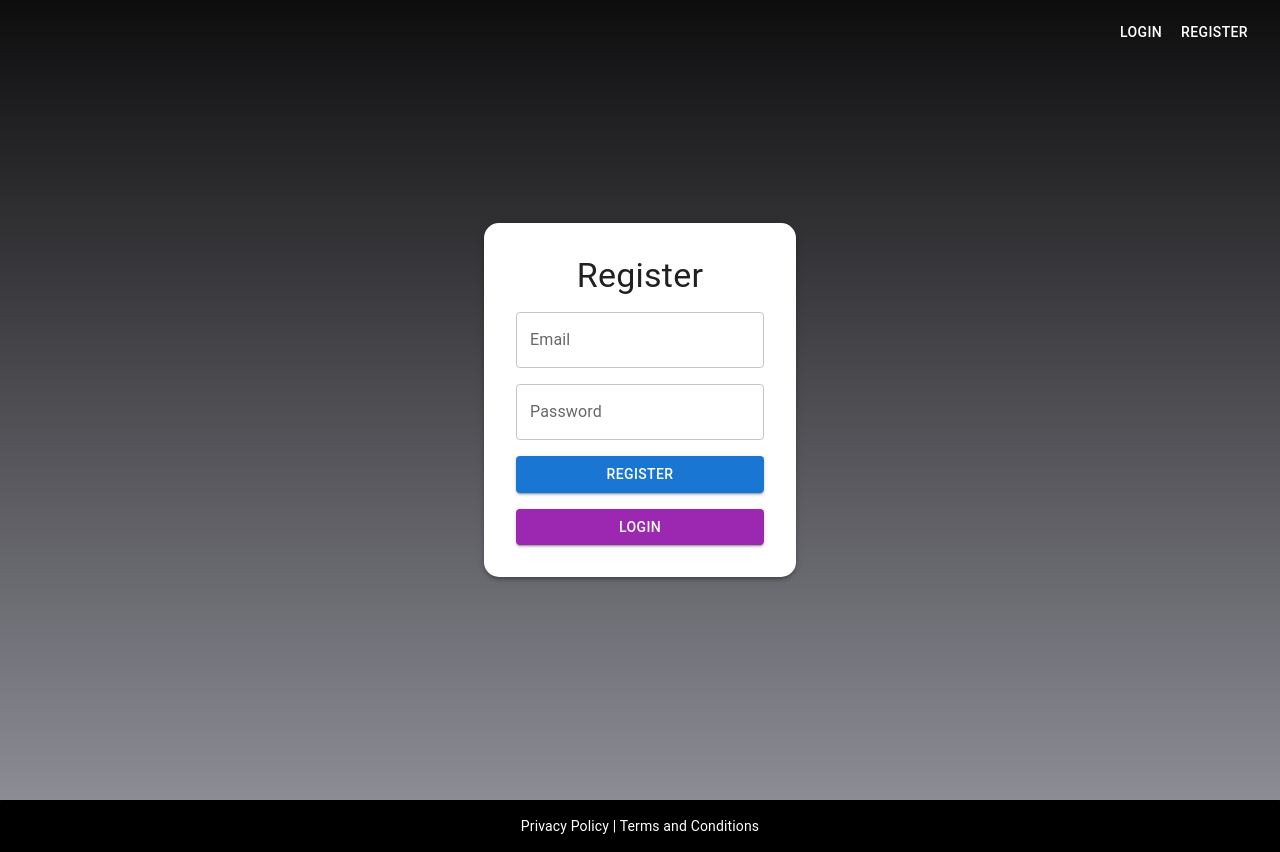
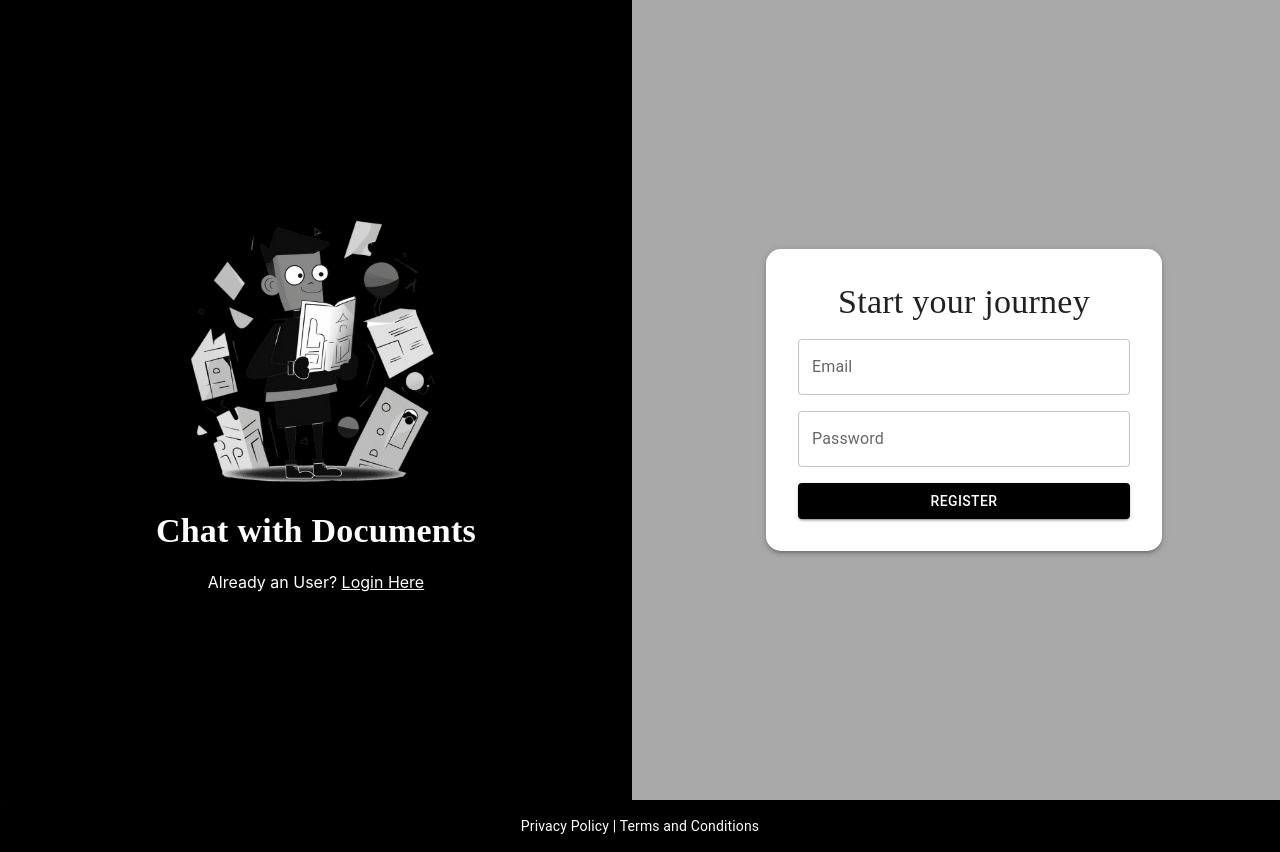
Before and after one commit to kaivan-s/pdf-chat, a React (Create React App) app: page /register in a window 1280 px wide. Built offline with nearby package versions, Linux system fonts and the light colour scheme; no server answers.

Commit message:
Updating Home Page

```diff
--- a/src/App.js
+++ b/src/App.js
@@ -2,61 +2,117 @@ import React, { useState, useEffect } from 'react';
 import { auth } from "./Firebase/firebase";
 import Login from "./Authentication/login";
 import Register from "./Authentication/register";
-import Home from "./Main/Home"
-import { BrowserRouter as Router, Route, Routes } from "react-router-dom";
+import Home from "./Main/Home";
+import { BrowserRouter as Router, Route, Routes, Link, useLocation } from "react-router-dom";
 import CircularProgress from "@mui/material/CircularProgress";
 import Box from "@mui/material/Box";
-import Header from "./Header/header"
-import Footer from "./Footer/footer"
+import Grid from "@mui/material/Grid";
+import Typography from "@mui/material/Typography";
+import Header from "./Header/header";
+import Footer from "./Footer/footer";
 import ChatPage from './Chat/ChatPage';
+import DocumentChat from './Images/DocumentChat.png'
+import ResendVerification from './Authentication/ResentVerification';
 
 function App() {
-
-  const [user, setUser] = useState(null)
+  const [user, setUser] = useState(null);
   const [loading, setLoading] = useState(true);
 
   useEffect(() => {
-    const unsubscribe = auth.onAuthStateChanged((user) =>{
-      setUser(user)
+    const unsubscribe = auth.onAuthStateChanged((user) => {
+      setUser(user);
       setLoading(false);
     });
     return () => unsubscribe();
   }, []);
 
-  if(loading) { return (
-    <Box sx={{ display: "flex", justifyContent: "center", alignItems: "center", height: "100vh",}} >
+  if (loading) {
+    return (
+      <Box sx={{ display: 'flex', justifyContent: 'center', alignItems: 'center', height: '100vh' }}>
         <CircularProgress />
       </Box>
-  );}
+    );
+  }
 
   return (
     <Router>
       <Header user={user} />
       <Box
-        sx={{
-          display: 'flex',
-          flexDirection: 'column',
-          height: '100vh'
+        sx={{ display: 'flex', flexDirection: 'column', height: '100vh',
         }}
       >
+        <Grid container spacing={2} sx={{ flexGrow: 1 }}>
+          {!user || !user.emailVerified ? (
+            <>
+              <Grid item xs={12} md={6} sx={{ backgroundColor: 'black' }}>
+                <LeftColumn />
+              </Grid>
+              <Grid item xs={12} md={6} sx={{ backgroundColor: "darkgray" }}>
                 <Routes>
-          {!user ? (
-            <>
                   <Route path="/register" element={<Register />} />
                   <Route path="/login" element={<Login setUser={setUser} />} />
+                  <Route path="/resend-verification" element={<ResendVerification />} />
                   <Route index element={<Login setUser={setUser} />} />
+                </Routes>
+              </Grid>
             </>
           ) : (
             <>
+              <Grid item xs={12}>
+                <Routes>
                   <Route path="/chat/:fileName" element={<ChatPage />} />
                   <Route path="/" element={<Home />} />
+                </Routes>
+              </Grid>
             </>
           )}
-        </Routes>
+        </Grid>
         <Footer />
       </Box>
     </Router>
   );
 }
 
+function LeftColumn() {
+  const location = useLocation();
+
+  let title;
+  let message;
+  let linkText;
+  let linkPath;
+
+  if (location.pathname === '/register') {
+    title = 'Already an User? ';
+    message = 'Login Here';
+    linkText = 'Login';
+    linkPath = '/login';
+  } else {
+    title = 'New User? ';
+    message = 'Register Here';
+    linkText = 'Register';
+    linkPath = '/register';
+  }
+
+  return (
+    <Box
+      sx={{
+        display: 'flex',
+        flexDirection: 'column',
+        justifyContent: 'center',
+        alignItems: 'center',
+        height: '100%',
+      }}
+    >
+      <img src={DocumentChat} alt="Document Chat" style={{ maxWidth: '50%', maxHeight: '50%', marginBottom: 2 }} /> {/* Display the image */}
+      <Typography variant="h4" sx={{ color: 'white', fontFamily:'TimesNewRoman', fontWeight:'bold' }}> Chat with Documents </Typography>
+      <br></br>
+      <Typography variant="subtitle" align="center" sx={{ color: 'white', marginBottom: 2 }}>
+        {title}
+          <Link to={linkPath} style={{ textDecoration: 'none' }}>
+            <Typography variant="subtitle" align="center" sx={{ color: 'white', textDecoration: 'underline' }}> {message} </Typography>
+          </Link>
+      </Typography>
+    </Box>
+  );
+}
 export default App;
--- /dev/null
+++ b/src/Authentication/ResentVerification.js
@@ -0,0 +1,58 @@
+import React, { useState } from 'react';
+import { auth } from '../Firebase/firebase';
+import Button from '@mui/material/Button';
+import TextField from '@mui/material/TextField';
+import Typography from '@mui/material/Typography';
+import Box from '@mui/material/Box';
+
+function ResendVerification() {
+  const [email, setEmail] = useState('');
+  const [error, setError] = useState(null);
+  const [message, setMessage] = useState(null);
+
+  const resendVerification = async (e) => {
+    e.preventDefault();
+    setError(null);
+    setMessage(null);
+
+    try {
+      const actionCodeSettings = {
+        url: process.env.REACT_APP_CONFIRMATION_URL,
+      };
+
+      await auth.sendSignInLinkToEmail(email, actionCodeSettings);
+      setMessage('A new verification email has been sent. Please check your inbox and click the link to verify your email address.');
+    } catch (error) {
+      setError(error.message);
+    }
+  };
+
+  return (
+    <Box
+      component="form"
+      onSubmit={resendVerification}
+      sx={{
+        display: 'flex',
+        flexDirection: 'column',
+        alignItems: 'center',
+        justifyContent: 'center',
+      }}
+    >
+      <Typography variant="h5">Resend Verification Email</Typography>
+      <TextField
+        label="Email"
+        type="email"
+        value={email}
+        onChange={(e) => setEmail(e.target.value)}
+        sx={{ marginBottom: 1, minWidth: 300 }}
+      />
+      <Button type="submit" variant="contained" color="primary">
+        Resend Verification Email
+      </Button>
+      {error && <Typography color="error">{error}</Typography>}
+      {message && <Typography color="success.main">{message}</Typography>}
+    </Box>
+  );
+}
+
+export default ResendVerification;
--- a/src/Authentication/login.js
+++ b/src/Authentication/login.js
@@ -2,6 +2,7 @@ import React, { useState } from "react";
 import { auth } from "../Firebase/firebase";
 import { signInWithEmailAndPassword } from "firebase/auth";
 import { useNavigate } from "react-router-dom";
+import { createTheme, ThemeProvider } from '@mui/material/styles';
 import {
   TextField,
   Button,
@@ -14,6 +15,19 @@ import {
 } from "@mui/material";
 
 function Login() {
+
+  const theme = createTheme({
+    palette: {
+      primary: {
+        // Purple and green play nicely together.
+        main: 'rgb(0,0,0)',
+      },
+      secondary: {
+        // This is green.A700 as hex.
+        main: '#11cb5f',
+      },
+    },
+  });
   const navigate = useNavigate();
 
   const [email, setEmail] = useState("");
@@ -32,48 +46,23 @@ function Login() {
 
   return (
     <Container maxWidth="xs">
-      <Grid
-        container
-        alignItems="center"
-        justifyContent="center"
-        style={{ minHeight: "100vh" }}
-      >
+      <Grid container alignItems="center" justifyContent="center" style={{ minHeight: "100vh" }}>
         <Paper elevation={3} style={{ padding: "2rem", borderRadius: "15px" }}>
-          <Typography variant="h4" align="center">
-            Login
-          </Typography>
+          <Typography variant="h4" align="center"> Login </Typography>
           <form onSubmit={handleSubmit}>
             <Box mt={2}>
-              <TextField
-                fullWidth
-                label="Email"
-                variant="outlined"
-                value={email}
-                onChange={(e) => setEmail(e.target.value)}
-              />
+              <TextField fullWidth label="Email" variant="outlined" value={email} onChange={(e) => setEmail(e.target.value)}/>
             </Box>
             <Box mt={2}>
-              <TextField
-                fullWidth
-                type="password"
-                label="Password"
-                variant="outlined"
-                value={password}
-                onChange={(e) => setPassword(e.target.value)}
-              />
+              <TextField fullWidth type="password" label="Password" variant="outlined" value={password} onChange={(e) => setPassword(e.target.value)}/>
             </Box>
-            <Box mt={2}>
-              <Button
-                fullWidth
-                type="submit"
-                variant="contained"
-                color="primary"
-              >
-                Login
-              </Button>
-            </Box>
+            <ThemeProvider theme={theme}>
+              <Box mt={2}>
+                <Button fullWidth type="submit" variant="contained" color="primary">Login</Button>
+              </Box>
+            </ThemeProvider>
           </form>
-          <Box mt={2}>
+          {/* <Box mt={2}>
             <Button
               fullWidth
               variant="contained"
@@ -82,7 +71,7 @@ function Login() {
             >
               Register
             </Button>
-          </Box>
+          </Box> */}
           {error && (
             <Box mt={2}>
               <Alert severity="error">{error}</Alert>
--- a/src/Authentication/register.js
+++ b/src/Authentication/register.js
@@ -1,7 +1,8 @@
 import React, { useState } from "react";
 import { auth } from "../Firebase/firebase";
-import { createUserWithEmailAndPassword } from "firebase/auth";
+import { createUserWithEmailAndPassword, sendEmailVerification } from "firebase/auth";
 import { useNavigate } from "react-router-dom";
+import { createTheme, ThemeProvider } from '@mui/material/styles';
 import {
   TextField,
   Button,
@@ -10,84 +11,84 @@ import {
   Box,
   Alert,
   Paper,
-  Grid,
+  Grid, CircularProgress
 } from "@mui/material";
 
 function Register() {
+
+  const theme = createTheme({
+    palette: {
+      primary: {
+        // Purple and green play nicely together.
+        main: 'rgb(0,0,0)',
+      },
+      secondary: {
+        // This is green.A700 as hex.
+        main: '#11cb5f',
+      },
+    },
+  });
   const navigate = useNavigate();
 
   const [email, setEmail] = useState("");
   const [password, setPassword] = useState("");
   const [error, setError] = useState(null);
+  const [emailSent, setEmailSent] = useState(false);
+  const [loading, setLoading] = useState(false);
 
   const handleSubmit = async (e) => {
     e.preventDefault();
+    setLoading(true);
     try {
-      await createUserWithEmailAndPassword(auth, email, password);
-      navigate('/');
+      const result = await createUserWithEmailAndPassword(auth, email, password);
+      await sendEmailVerification(result.user)
+      setLoading(false);
+      setEmailSent(true);
+      // navigate('/');
     } catch (err) {
+      console.log(err)
       setError(err.message);
+      setLoading(false);
     }
   };
 
   return (
     <Container maxWidth="xs">
-      <Grid
-        container
-        alignItems="center"
-        justifyContent="center"
-        style={{ minHeight: "100vh" }}
-      >
-        <Paper elevation={3} style={{ padding: "2rem", borderRadius: "15px" }}>
-          <Typography variant="h4" align="center">
-            Register
-          </Typography>
+      <Grid container alignItems="center" justifyContent="center" style={{ minHeight: "100vh" }}>
+        <Paper elevation={3} style={{ padding: "2rem", borderRadius: "15px", width:'80vw'}}>
+          <Typography variant="h4" align="center" sx={{fontFamily:'TimesNewRoman'}}> Start your journey </Typography>
           <form onSubmit={handleSubmit}>
             <Box mt={2}>
-              <TextField
-                fullWidth
-                label="Email"
-                variant="outlined"
-                value={email}
-                onChange={(e) => setEmail(e.target.value)}
-              />
+              <TextField fullWidth label="Email" variant="outlined" value={email} onChange={(e) => setEmail(e.target.value)}/>
             </Box>
             <Box mt={2}>
-              <TextField
-                fullWidth
-                type="password"
-                label="Password"
-                variant="outlined"
-                value={password}
-                onChange={(e) => setPassword(e.target.value)}
-              />
+              <TextField fullWidth type="password" label="Password" variant="outlined" value={password} onChange={(e) => setPassword(e.target.value)}/>
             </Box>
             <Box mt={2}>
-              <Button
-                fullWidth
-                type="submit"
-                variant="contained"
-                color="primary"
-              >
-                Register
-              </Button>
+              {loading ? (
+                <ThemeProvider theme={theme}>
+                  <CircularProgress color="primary" size="2rem" />
+                </ThemeProvider>
+              ) : (
+                <ThemeProvider theme={theme}>
+                  <Button fullWidth type="submit" variant="contained" color="primary">Register</Button>
+                </ThemeProvider>
+              )}
             </Box>
           </form>
-          {error && (
+          {emailSent ? (
             <Box mt={2}>
-              <Alert severity="error">{error}</Alert>
+              <Alert severity="success">
+                Verification email sent! Please check your email and follow the instructions to complete registration.
+                <Button color="primary" size="small" onClick={() => navigate("/resend-verification")}> Resend verification link</Button>
+              </Alert>
             </Box>
+          ) : (error && (
+              <Box mt={2}>
+                <Alert severity="error">{error}</Alert>
+              </Box>
+            )
           )}
-          <Box mt={2}>
-            <Button
-              fullWidth
-              variant="contained"
-              color="secondary"
-              onClick={() => navigate("/login")}
-            >
-              Login
-            </Button>
-          </Box>
         </Paper>
       </Grid>
     </Container>
--- a/src/Header/header.js
+++ b/src/Header/header.js
@@ -47,8 +47,8 @@ const Header = ({ user }) => {
             </>
           ) : (
             <>
-              <Button color="inherit" component={Link} to="/login"> Login</Button>
-              <Button color="inherit" component={Link} to="/register"> Register</Button>
+              {/* <Button color="inherit" component={Link} to="/login"> Login</Button>
+              <Button color="inherit" component={Link} to="/register"> Register</Button> */}
             </>
           )}
         </nav>
--- a/src/Main/Home.js
+++ b/src/Main/Home.js
@@ -69,7 +69,7 @@ function Home() {
     };
 
   return (
-    <Box sx={{minHeight:'100vh'}}>
+    <Box sx={{minHeight:'95vh'}}>
       <Box sx={{ my: 10}}>
         <Grid container spacing={2} justifyContent="center">
           <Grid item xs={8} md={8}>
```
Also changed, not shown: src/Chat/ChatBox.js (+4 -14 lines), src/Chat/SideBarConversations.js (+5 -3 lines), src/Footer/footer.js (+3 -7 lines), src/Images/ChatBackground.jpeg (added), src/Images/DocumentChat.png (added). Lines whose indentation alone changed are shown as unchanged.
